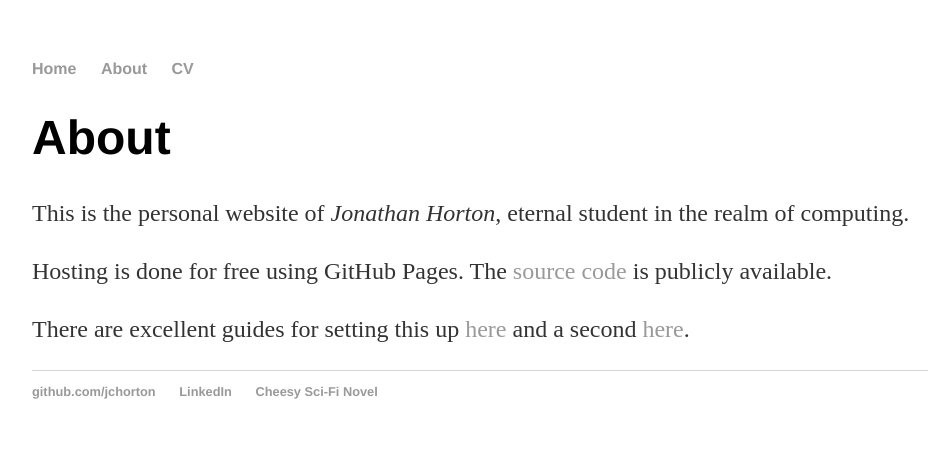
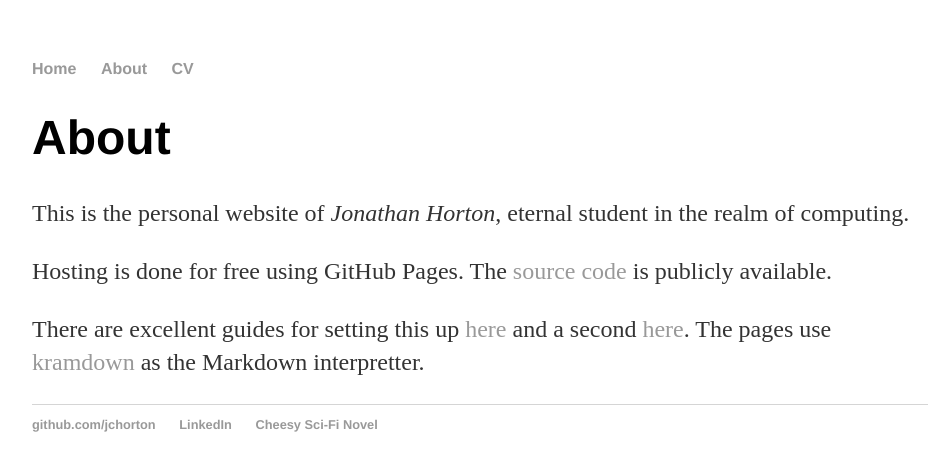
Before and after one commit to jchorton/jchorton.github.io, a Jekyll site: the page built from about/index.md, in a window 1280 px wide. Shown: the top 471 px of the page, without its empty margins (160-1099 px from the left). Built offline with Jekyll 4.4.1, drawn with Linux system fonts in a browser that asks for light colours.

Commit message:
Update index.md

```diff
--- a/about/index.md
+++ b/about/index.md
@@ -9,4 +9,4 @@
 
 Hosting is done for free using GitHub Pages. The [source code](https://github.com/jchorton/jchorton.github.io) is publicly available.
 
-There are excellent guides for setting this up [here](http://jmcglone.com/guides/github-pages/) and a second [here](https://readwrite.com/2013/11/27/github-pages-explained/).
+There are excellent guides for setting this up [here](http://jmcglone.com/guides/github-pages/) and a second [here](https://readwrite.com/2013/11/27/github-pages-explained/). The pages use [kramdown](https://kramdown.gettalong.org/quickref.html) as the Markdown interpretter.
```
